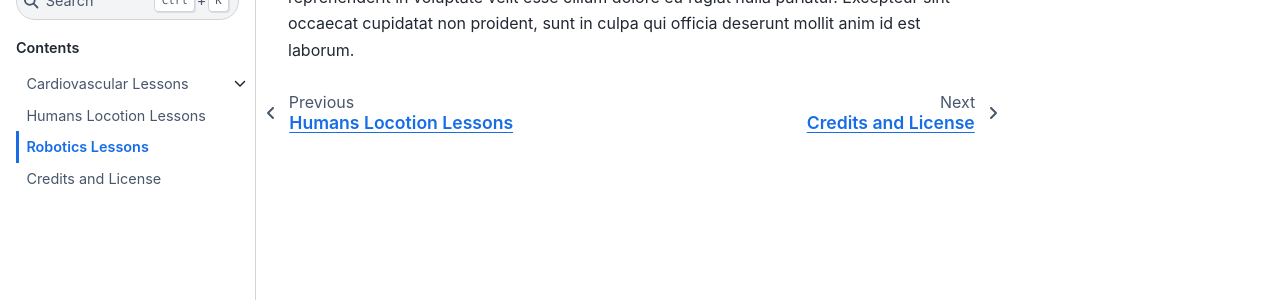
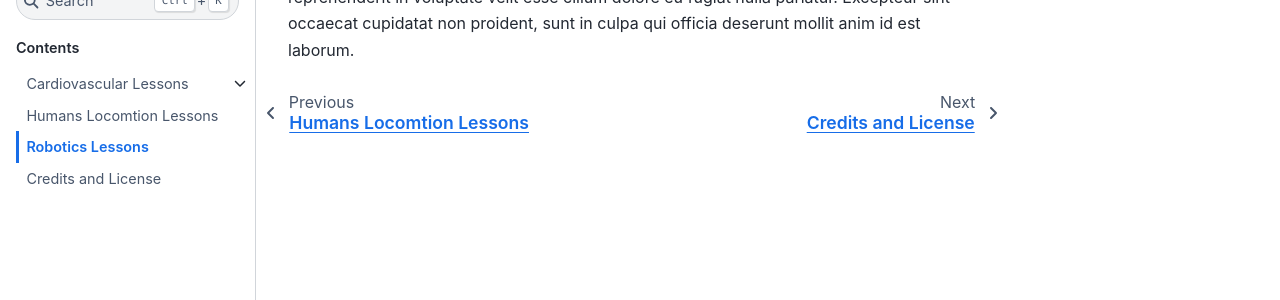
Before and after one commit to biomechday/biomechday.github.io, a Jupyter Book: the page built from book/Robotics/overview.md, in a window 1280 px wide. Shown: the part 230-530 px from the top of the page. Built offline with Jupyter Book 1.0.4 settings and Sphinx 7.4.7 and the Sphinx Book theme 1.1.4, drawn with Linux system fonts in a browser that asks for light colours; comment, search, counter and statistics services are not loaded.

Commit message:
Update overview.md

```diff
--- a/book/Human locomotion/overview.md
+++ b/book/Human locomotion/overview.md
@@ -1,3 +1,3 @@
-# Humans Locotion Lessons
+# Humans Locomtion Lessons
 
 Lorem ipsum dolor sit amet, consectetur adipiscing elit, sed do eiusmod tempor incididunt ut labore et dolore magna aliqua. Ut enim ad minim veniam, quis nostrud exercitation ullamco laboris nisi ut aliquip ex ea commodo consequat. Duis aute irure dolor in reprehenderit in voluptate velit esse cillum dolore eu fugiat nulla pariatur. Excepteur sint occaecat cupidatat non proident, sunt in culpa qui officia deserunt mollit anim id est laborum.
```
